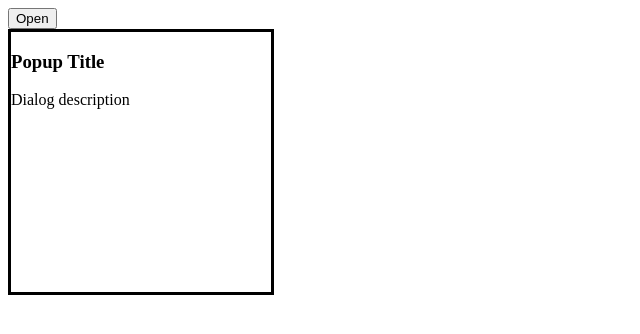
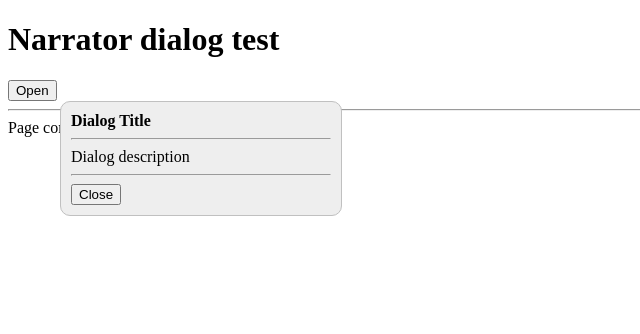
Before and after one commit to rdesoky/test-narrator, a plain HTML site: page index.html in a window 1280 px wide. Both pictures are taken after a click on the button "Open". Shown: the whole page, without its empty margins (0-640 px from the left). Drawn offline with Linux system fonts and the light colour scheme.

Commit message:
Implement dialog toggling

```diff
--- a/index.html
+++ b/index.html
@@ -1,22 +1,50 @@
 <!DOCTYPE html>
 <html lang="en">
   <head>
-    <meta charset="UTF-8">
-    <meta name="viewport" content="width=device-width, initial-scale=1.0">
+    <meta charset="UTF-8" />
+    <meta name="viewport" content="width=device-width, initial-scale=1.0" />
     <title>Narrator test</title>
     <script>
       let showPopup = false;
-        window.addEventListener("DOMContentLoaded",()=>{
-            document.getElementById("PopupBtn").addEventListener("click",(e)=>{
+      const togglePopup = () => {
         showPopup = !showPopup;
-                document.getElementById("Popup").style.display = showPopup ? "" : "none";
-            })
-        })
+        document.getElementById("Popup").style.display = showPopup
+          ? ""
+          : "none";
+        document.getElementById(showPopup ? "CloseBtn" : "PopupBtn").focus();
+      };
+      window.addEventListener("DOMContentLoaded", () => {
+        document
+          .getElementById("PopupBtn")
+          .addEventListener("click", togglePopup);
+      });
     </script>
   </head>
   <body>
+    <h1>Narrator dialog test</h1>
     <button id="PopupBtn">Open</button>
-    <div id="Popup" role="dialog" style="position:absolute;width:260px;height:260px;display:none;border:solid">
-        <h3>Popup Title</h3><div>Dialog description</div></div>
+    <div
+      id="Popup"
+      role="dialog"
+      style="
+        position: absolute;
+        width: 260px;
+        left: 60px;
+        display: none;
+        border: solid 1px silver;
+        border-radius: 10px;
+        padding: 10px;
+        background: #eee;
+      "
+      aria-labelledby="PopupTitle"
+    >
+      <div id="PopupTitle"><strong>Dialog Title</strong></div>
+      <hr />
+      <div id="PopupDesciption">Dialog description</div>
+      <hr />
+      <button id="CloseBtn" onclick="togglePopup()">Close</button>
+    </div>
+    <hr />
+    <div>Page content title</div>
   </body>
 </html>
```
Lines whose indentation alone changed are shown as unchanged.
